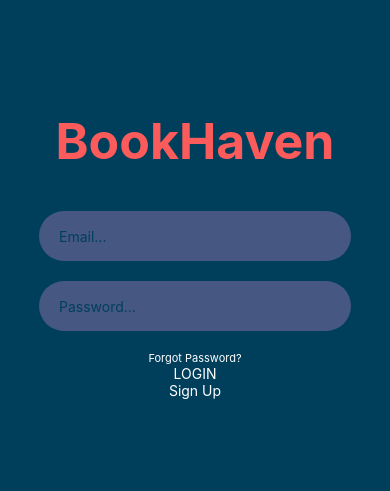
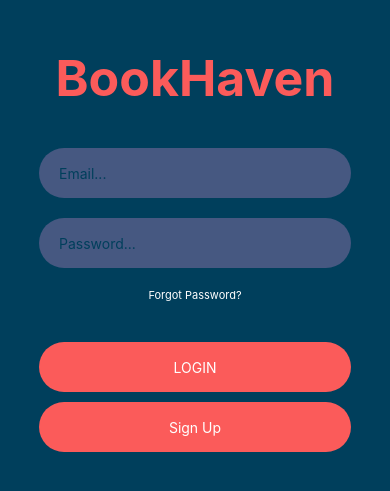
Before and after one commit to Hodaya4/final-project, a React Native app: screen / in a window 390 px wide. Shown: the part 167-658 px from the top of the page. Built offline with nearby package versions, Linux system fonts and the light colour scheme.

Commit message:
minor adjustments

```diff
--- a/App.js
+++ b/App.js
@@ -28,7 +28,7 @@ export default class App extends React.Component {
             return <SignUpScreen toggleSignUp={this.toggleSignUp}/>;
         }
         if (this.state.showForgetPassword) {
-            return <ForgotPasswordScreen/>;
+            return <ForgotPasswordScreen toggleForgetPassword={this.toggleForgetPassword}/>;
         }
         if (this.state.showLogin) {
            return <LoginScreen/>;
@@ -60,10 +60,10 @@ export default class App extends React.Component {
                     <TouchableOpacity onPress={this.toggleForgetPassword}>
                         <Text style={styles.forgot}>Forgot Password?</Text>
                     </TouchableOpacity>
-                    <TouchableOpacity onPress={this.toggleLogin}>
+                    <TouchableOpacity style={styles.loginBtn} onPress={this.toggleLogin}>
                         <Text style={styles.loginText}>LOGIN</Text>
                     </TouchableOpacity>
-                    <TouchableOpacity onPress={this.toggleSignUp}>
+                    <TouchableOpacity style={styles.signUpBtn} onPress={this.toggleSignUp}>
                         <Text style={styles.loginText}>Sign Up</Text>
                     </TouchableOpacity>
                 </View>
@@ -112,7 +112,17 @@ const styles = StyleSheet.create({
         marginTop: 40,
         marginBottom: 10,
     },
+    signUpBtn: {
+        width: '80%',
+        backgroundColor: '#fb5b5a',
+        borderRadius: 25,
+        height: 50,
+        alignItems: 'center',
+        justifyContent: 'center',
+        marginBottom: 10,
+    },
     loginText: {
         color: 'white',
     },
+
 });
--- a/components/ForgetPasswordScreen.js
+++ b/components/ForgetPasswordScreen.js
@@ -1,5 +1,5 @@
 import React from 'react';
-import { StyleSheet, Text, View, TextInput, TouchableOpacity } from 'react-native';
+import {StyleSheet, Text, View, TextInput, TouchableOpacity, TouchableWithoutFeedback, Keyboard} from 'react-native';
 
 export default class ForgotPasswordScreen extends React.Component {
     state = {
@@ -12,18 +12,26 @@ export default class ForgotPasswordScreen extends React.Component {
 
     render() {
         return (
+            <TouchableWithoutFeedback onPress={Keyboard.dismiss} accessible={false}>
                 <View style={styles.container}>
                     <Text style={styles.logo}>Forgot Password</Text>
+                    <View style={styles.input}>
                         <TextInput
-                    style={styles.input}
+                            style={styles.inputText}
                             placeholder="Email"
                             keyboardType="email-address"
+                            placeholderTextColor="#003f5c"
                             onChangeText={text => this.setState({ email: text })}
                         />
+                    </View>
                     <TouchableOpacity style={styles.button} onPress={this.handleSendEmail}>
                         <Text style={styles.buttonText}>Send Email</Text>
                     </TouchableOpacity>
+                    <TouchableOpacity onPress={this.props.toggleForgetPassword}>
+                        <Text style={styles.returnBtn}>Return</Text>
+                    </TouchableOpacity>
                 </View>
+            </TouchableWithoutFeedback>
         );
     }
 }
@@ -43,13 +51,15 @@ const styles = StyleSheet.create({
     },
     input: {
         width: '80%',
-        height: 40,
-        borderWidth: 1,
-        borderColor: '#ccc',
-        borderRadius: 20,
+        backgroundColor: '#465881',
+        borderRadius: 25,
+        height: 50,
         marginBottom: 20,
-        paddingHorizontal: 10,
-        backgroundColor: '#465881',
+        justifyContent: 'center',
+        padding: 20,
+    },
+    inputText: {
+        height: 50,
         color: 'white',
     },
     button: {
@@ -59,10 +69,15 @@ const styles = StyleSheet.create({
         borderRadius: 20,
         justifyContent: 'center',
         alignItems: 'center',
+        marginBottom: 20
     },
     buttonText: {
         color: 'white',
         fontSize: 16,
         fontWeight: 'bold',
     },
+    returnBtn: {
+        color: 'white',
+        fontSize: 11,
+    },
 });
--- a/package.json
+++ b/package.json
@@ -13,7 +13,7 @@
     "expo": "~50.0.13",
     "expo-status-bar": "~1.11.1",
     "react": "18.2.0",
-    "react-native": "0.73.5"
+    "react-native": "0.73.6"
   },
   "devDependencies": {
     "@babel/core": "^7.20.0"
```
Also changed, not shown: 1 other file (tests, documents, lock files or other folders). Lines whose indentation alone changed are shown as unchanged.
